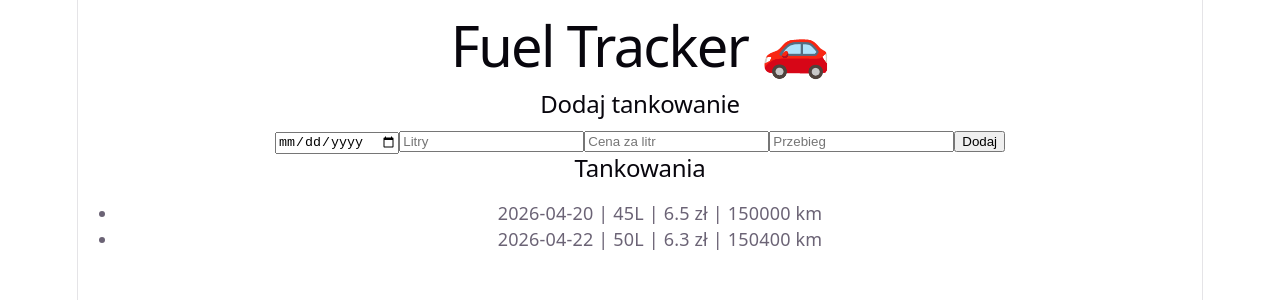
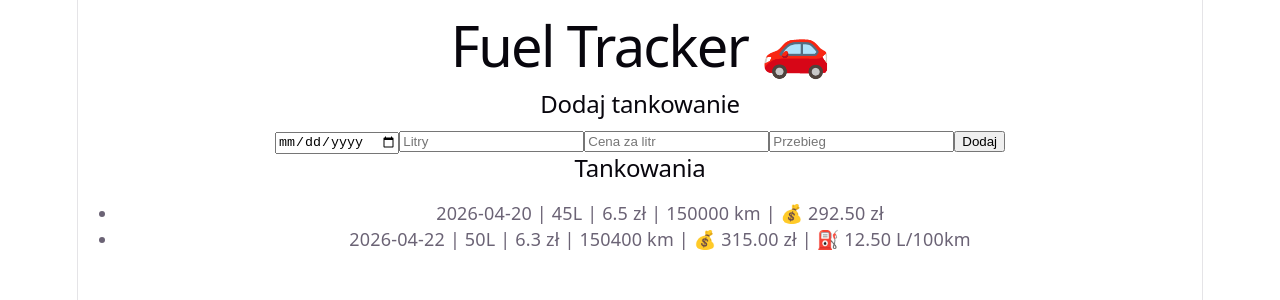
Before and after one commit to szymsad/react_beg, a React (Vite) app in the folder fuel-tracker/: page / in a window 1280 px wide. Shown: the top 300 px of the page. Built offline with nearby package versions, Linux system fonts and the light colour scheme.

Commit message:
zmiana przechowywania danych, liczenie spalania

```diff
--- a/fuel-tracker/src/components/FuelList.tsx
+++ b/fuel-tracker/src/components/FuelList.tsx
@@ -9,12 +9,28 @@ function FuelList({ entries }: Props) {
     <div>
       <h2>Tankowania</h2>
       <ul>
-        {entries.map(entry => (
-          <li key={entry.id}>
-            {entry.date} | {entry.liters}L | {entry.pricePerLiter} zł | {entry.mileage} km
-          </li>
-        ))}
-      </ul>
+        {entries.map((entry, index) => {
+        const cost = entry.liters * entry.pricePerLiter
+
+        let consumption = null
+
+        if (index > 0) {
+            const prev = entries[index - 1]
+            const distance = entry.mileage - prev.mileage
+
+            if (distance > 0) {
+            consumption = (entry.liters / distance) * 100
+            }
+        }
+
+        return (
+            <li key={entry.id}>
+            {entry.date} | {entry.liters}L | {entry.pricePerLiter} zł | {entry.mileage} km | 💰 {cost.toFixed(2)} zł
+            {consumption && ` | ⛽ ${consumption.toFixed(2)} L/100km`}
+            </li>
+        )
+        })}
+        </ul>
     </div>
   )
 }
```
